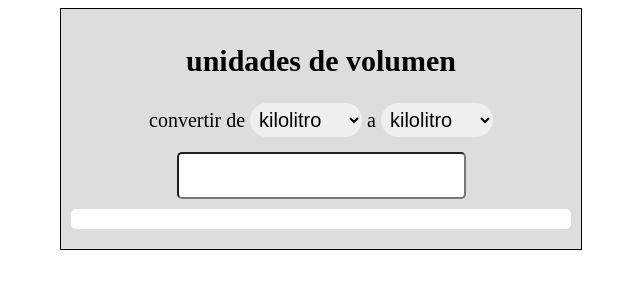
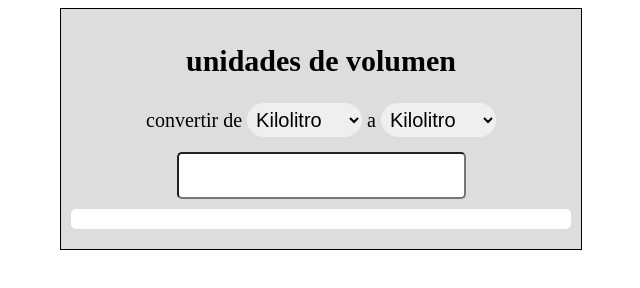
Before and after one commit to Evelinferreyra/fisica, a plain HTML site: page capacidad.html in a window 1280 px wide. Shown: the full height of the page, 319-959 px from the left. Drawn offline with Linux system fonts and the light colour scheme.

Commit message:
ANIMACIONNNNN

```diff
--- a/capacidad.html
+++ b/capacidad.html
@@ -13,23 +13,23 @@
         <div class="fila">
             <span> convertir de </span>
             <select name="unidad1" id="unidad1">
-                <option value="kilolitro">kilolitro</option>
-                <option value="hectolitro">hectolitro</option>
-                <option value="decalitro">decalitro</option>
-                <option value="litro">litro</option>
-                <option value="decilitro">decilitro</option>
-                <option value="centilitro">centilitro</option>
-                <option value="mililitro">mililitro</option>
+                <option value="kilolitro">Kilolitro</option>
+                <option value="hectolitro">Hectolitro</option>
+                <option value="decalitro">Decalitro</option>
+                <option value="litro">Litro</option>
+                <option value="decilitro">Decilitro</option>
+                <option value="centilitro">Centilitro</option>
+                <option value="mililitro">Mililitro</option>
             </select>
             <span>a</span>
             <select name="unidad2" id="">
-                <option value="kilolitro">kilolitro</option>
-                <option value="hectolitro">hectolitro</option>
-                <option value="decalitro">decalitro</option>
-                <option value="litro">litro</option>
-                <option value="decilitro">decilitro</option>
-                <option value="centilitro">centilitro</option>
-                <option value="mililitro">mililitro</option>
+                <option value="kilolitro">Kilolitro</option>
+                <option value="hectolitro">Hectolitro</option>
+                <option value="decalitro">Decalitro</option>
+                <option value="litro">Litro</option>
+                <option value="decilitro">Decilitro</option>
+                <option value="centilitro">Centilitro</option>
+                <option value="mililitro">Mililitro</option>
             </select>
         </div>
         <input type="number" id="a">
```
Also changed, not shown: index.html (+3 -3 lines), styles.css (+9 -0 lines).
